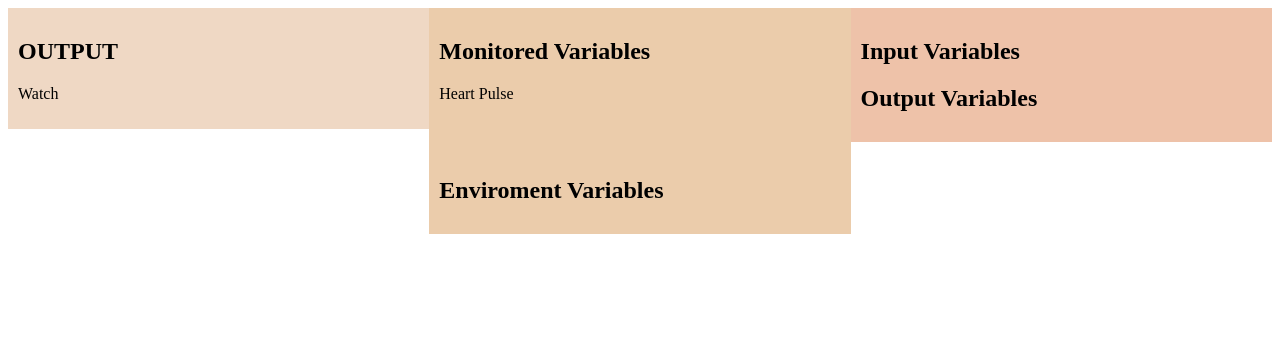
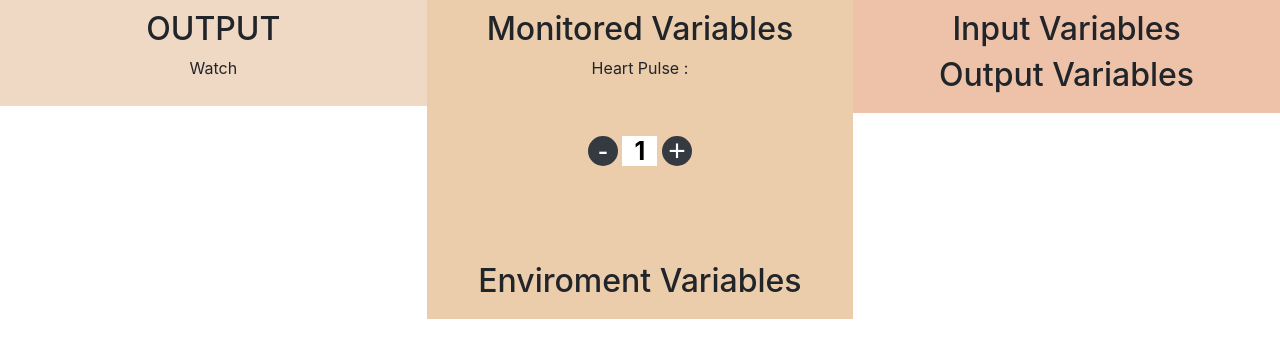
Before and after one commit to Swar-jain/ActivityTracker, a plain HTML site: page index.html in a window 1280 px wide. Drawn offline with nearby package versions, Linux system fonts and the light colour scheme.

Commit message:
counter for pulse

```diff
--- /dev/null
+++ b/ActivityJS.js
@@ -0,0 +1,12 @@
+$(document).ready(function(){
+		    $('.count').prop('disabled', true);
+   			$(document).on('click','.plus',function(){
+				$('.count').val(parseInt($('.count').val()) + 1 );
+    		});
+        	$(document).on('click','.minus',function(){
+    			$('.count').val(parseInt($('.count').val()) - 1 );
+    				if ($('.count').val() == 0) {
+						$('.count').val(1);
+					}
+    	    	});
+ 		});
--- /dev/null
+++ b/ActivityStyle.css
@@ -0,0 +1,81 @@
+* {
+    box-sizing: border-box;
+  }
+
+  /* Create three equal columns that floats next to each other */
+  .column {
+    float: left;
+    width: 33.33%;
+    height: 100%;
+    padding: 10px;
+
+  }
+
+
+  .inner {
+    width:100%;
+    height:100%;
+
+  }
+
+.qty .count {
+    color: #000;
+    display: inline-block;
+    vertical-align: top;
+    font-size: 25px;
+    font-weight: 700;
+    line-height: 30px;
+    padding: 0 2px
+    ;min-width: 35px;
+    text-align: center;
+}
+.qty .plus {
+    cursor: pointer;
+    display: inline-block;
+    vertical-align: top;
+    color: white;
+    width: 30px;
+    height: 30px;
+    font: 30px/1 Arial,sans-serif;
+    text-align: center;
+    border-radius: 50%;
+    }
+.qty .minus {
+    cursor: pointer;
+    display: inline-block;
+    vertical-align: top;
+    color: white;
+    width: 30px;
+    height: 30px;
+    font: 30px/1 Arial,sans-serif;
+    text-align: center;
+    border-radius: 50%;
+    background-clip: padding-box;
+}
+div {
+    text-align: center;
+}
+.minus:hover{
+    background-color: #717fe0 !important;
+}
+.plus:hover{
+    background-color: #717fe0 !important;
+}
+/*Prevent text selection*/
+span{
+    -webkit-user-select: none;
+    -moz-user-select: none;
+    -ms-user-select: none;
+}
+input{
+    border: 0;
+    width: 2%;
+}
+nput::-webkit-outer-spin-button,
+input::-webkit-inner-spin-button {
+    -webkit-appearance: none;
+    margin: 0;
+}
+input:disabled{
+    background-color:white;
+}
--- a/index.html
+++ b/index.html
@@ -3,26 +3,11 @@
 
 <head>
 <meta name="viewport" content="width=device-width, initial-scale=1">
-<style>
-* {
-  box-sizing: border-box;
-}
-
-/* Create three equal columns that floats next to each other */
-.column {
-  float: left;
-  width: 33.33%;
-  padding: 10px;
-
-}
-
-
-.inner {
-  width:100%;
-  height:100%;
-
-}
-</style>
+<link rel="stylesheet" type="text/css" href="ActivityStyle.css">
+<script src="ActivityJS.js"></script>
+<link href="//maxcdn.bootstrapcdn.com/bootstrap/4.1.1/css/bootstrap.min.css" rel="stylesheet" id="bootstrap-css">
+<script src="//maxcdn.bootstrapcdn.com/bootstrap/4.1.1/js/bootstrap.min.js"></script>
+<script src="//cdnjs.cloudflare.com/ajax/libs/jquery/3.2.1/jquery.min.js"></script>
 </head>
 <body>
 
@@ -34,7 +19,12 @@
   <div class="column" style="background-color:#EBCCAB;">
     <div class="inner">
       <h2>Monitored Variables</h2>
-      <label id="Pulse">Heart Pulse</label>
+      <label for="HeartPulse">Heart Pulse :</label>
+      <div class="qty mt-5">
+          <span class="minus bg-dark">-</span>
+          <input type="number" class="count" name="qty" value="1">
+          <span class="plus bg-dark">+</span>
+      </div>
       <br><br><br><br>
 
     </div>
```
